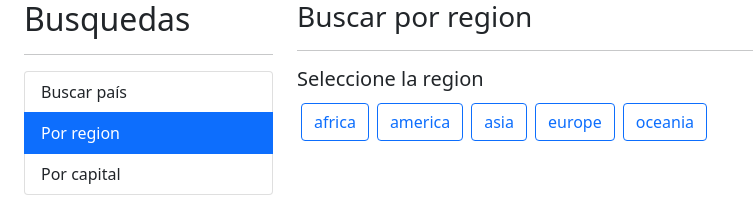
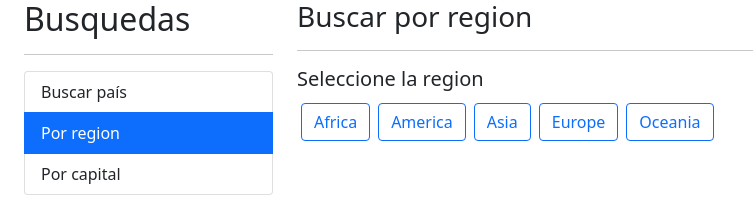
Before and after one commit to Dcterrance88/PaisesApp-Angular, an Angular app: page /region in a window 1280 px wide. Shown: the top 197 px of the page, without its empty margins (0-753 px from the left). Built offline with nearby package versions, Linux system fonts and the light colour scheme.

Commit message:
Mostrar paises por region
se añadio el service de buscar pais por region y con ello se completo el
componente de pais por region permitiendo buscar todos los paises
dependiendo de la region que se seleccione.

```diff
--- a/src/app/pais/pages/por-region/por-region.component.html
+++ b/src/app/pais/pages/por-region/por-region.component.html
@@ -9,13 +9,16 @@
 <!-- evalua varias condiciones y aplica los estilos -->
 <!-- [ngClass]="{'btn-primary': regionActiva === region,'btn-outline-primary': regionActiva !== region}" -->
 
-<div class="ro">
+<div class="row">
   <div class="col">
-    <button *ngFor="let region of regiones"
-            (click)="activarRegion(region)"
-
-            class="btn btn-outline-primary m-1">
-      {{region}}
+    <button *ngFor="let region of regiones" (click)="activarRegion(region)" [class]="getClaseCSS(region)">
+      {{region | titlecase}}
     </button>
   </div>
+
+  <div *ngIf="paises.length>0" class="row">
+    <div class="col">
+      <app-pais-tabla [paises]="paises"></app-pais-tabla>
+    </div>
+  </div>
 </div>
--- a/src/app/pais/pages/por-region/por-region.component.ts
+++ b/src/app/pais/pages/por-region/por-region.component.ts
@@ -1,4 +1,6 @@
 import { Component } from '@angular/core';
+import { Country } from '../../interfaces/pais.interface';
+import { PaisService } from '../../services/pais.service';
 
 @Component({
   selector: 'app-por-region',
@@ -9,15 +11,21 @@ import { Component } from '@angular/core';
 export class PorRegionComponent {
 
   public regiones : string[] = [ 'africa', 'america', 'asia', 'europe', 'oceania'];
+  public regionActiva : string = '';
+  public paises : Country[] = [];
 
-  public regionActiva : string = '';
+  constructor(private paisService:PaisService) { }
 
-  constructor() { }
+  public getClaseCSS( region : string) : string {
+    return (region === this.regionActiva) ? 'btn btn-primary m-1' : 'btn btn-outline-primary m-1';
+  }
 
   public activarRegion( region : string ) {
-    this.regionActiva = region;
-
-    //TODO: Hacer el llamado al servicio
+    if(region === this.regionActiva){ return; }
+    this.regionActiva = (region === 'america') ? 'americas' : region;
+    this.paises = [];
+    this.paisService.buscarRegion(this.regionActiva).subscribe( paises => this.paises = paises);
+    console.log(this.paises)
   }
 
 }
--- a/src/app/pais/services/pais.service.ts
+++ b/src/app/pais/services/pais.service.ts
@@ -26,4 +26,9 @@ export class PaisService {
     const url = `${this.apiUrl}/alpha/${id}`;
     return this.http.get<Country>(url);
   }
+
+  public buscarRegion(region: string) : Observable<Country[]> {
+    const url = `${this.apiUrl}/region/${region}`;
+    return this.http.get<Country[]>(url);
+  }
 }
```
